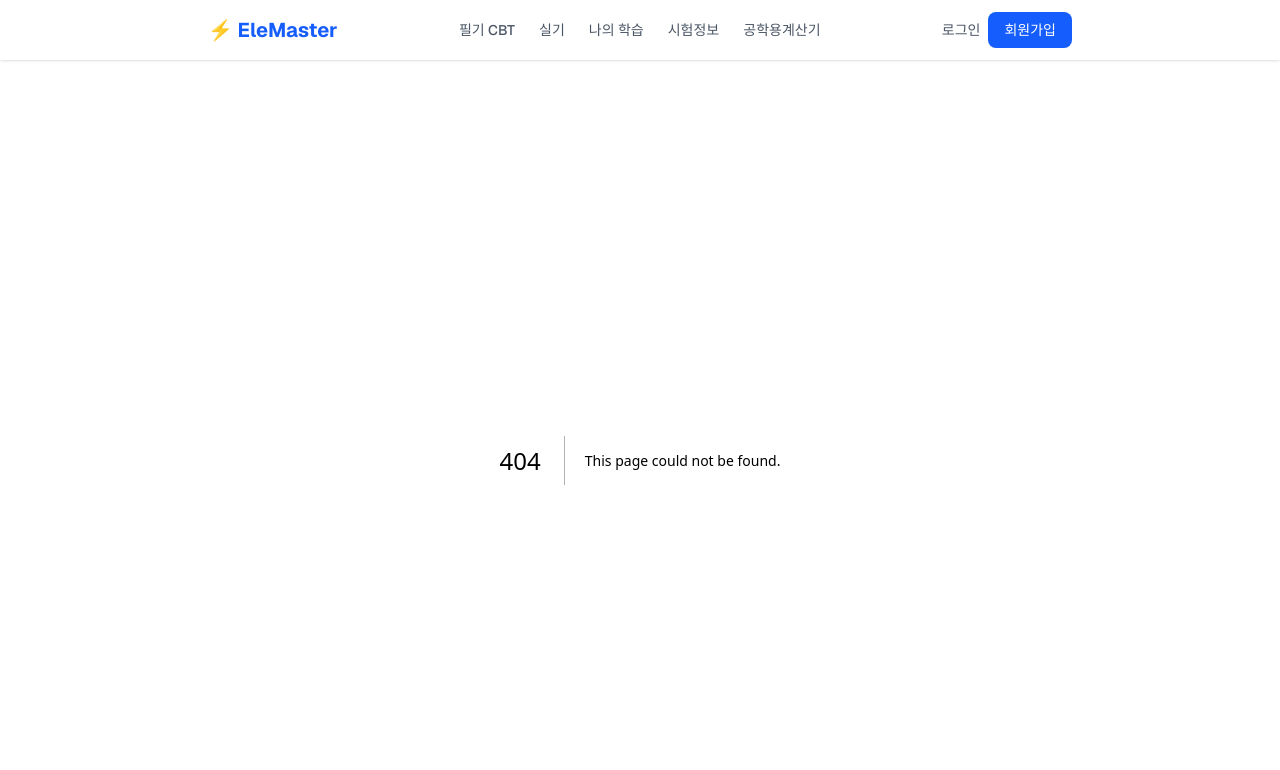
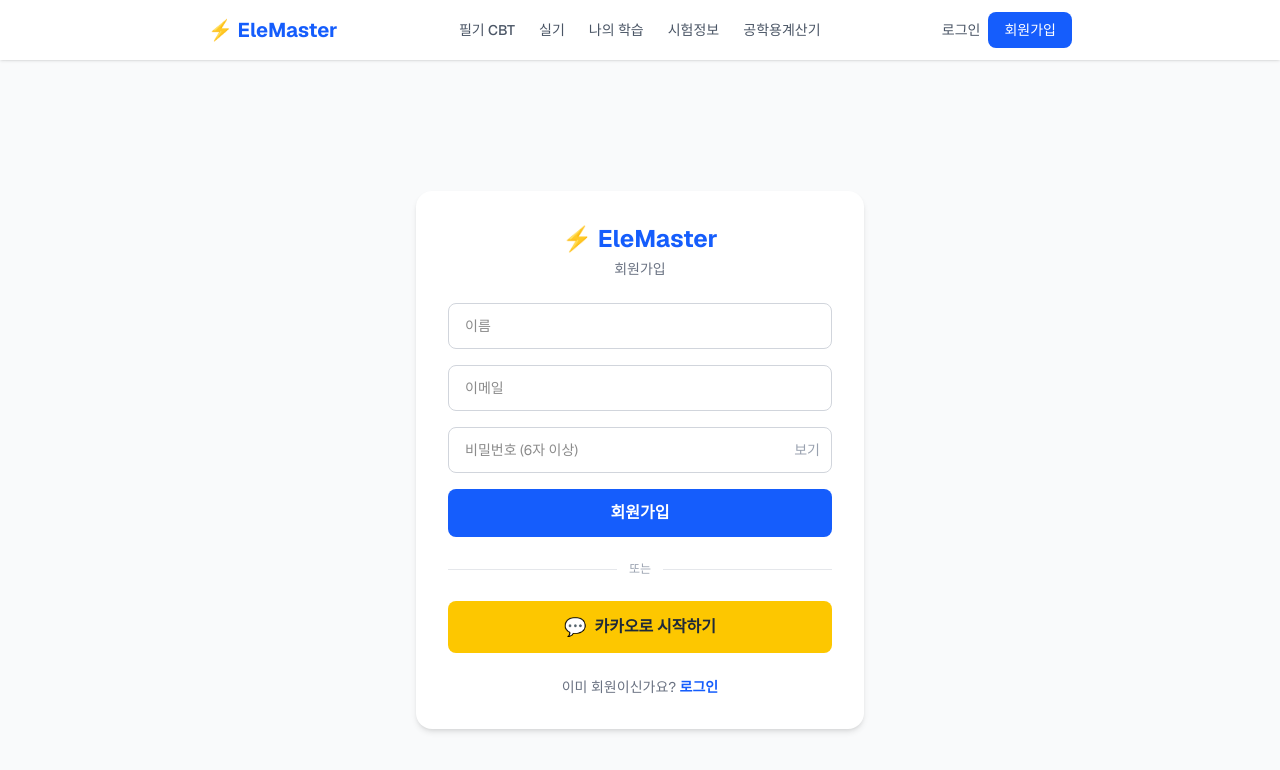
Before and after one commit to leeosan/elemaster, a Next.js app: page /signup in a window 1280 px wide. Before the commit this address had no page. Shown: the top 770 px of the page. Built offline with nearby package versions, Linux system fonts and the light colour scheme; no server answers.

Commit message:
feat: 회원가입 페이지 추가

```diff
--- /dev/null
+++ b/src/app/signup/page.tsx
@@ -0,0 +1,133 @@
+"use client"
+import { useState } from "react"
+import Link from "next/link"
+import { createClient } from "@/lib/supabase"
+import { useRouter } from "next/navigation"
+
+export default function SignupPage() {
+  const router = useRouter()
+  const supabase = createClient()
+  const [name, setName] = useState("")
+  const [email, setEmail] = useState("")
+  const [password, setPassword] = useState("")
+  const [showPassword, setShowPassword] = useState(false)
+  const [loading, setLoading] = useState(false)
+  const [error, setError] = useState("")
+
+  const handleSignup = async () => {
+    if (!name || !email || !password) {
+      setError("모든 항목을 입력해주세요.")
+      return
+    }
+    if (password.length < 6) {
+      setError("비밀번호는 6자 이상 입력해주세요.")
+      return
+    }
+    setLoading(true)
+    setError("")
+
+    const { data, error: signupError } = await supabase.auth.signUp({
+      email,
+      password,
+      options: {
+        data: { name }
+      }
+    })
+
+    if (signupError) {
+      setError(signupError.message)
+      setLoading(false)
+      return
+    }
+
+    const userId = data.user?.id
+    if (userId) {
+      await supabase.from("profiles").upsert({
+        id: userId,
+        name,
+        email,
+      })
+    }
+
+    router.push("/")
+    setLoading(false)
+  }
+
+  async function handleKakaoLogin() {
+    await supabase.auth.signInWithOAuth({
+      provider: "kakao",
+      options: {
+        redirectTo: `${window.location.origin}/`,
+        scopes: "profile_nickname profile_image",
+      }
+    })
+  }
+
+  return (
+    <div className="min-h-screen bg-gray-50 flex items-center justify-center px-4">
+      <div className="bg-white rounded-2xl shadow-md p-8 w-full max-w-md">
+        <div className="text-center mb-6">
+          <h1 className="text-2xl font-bold text-blue-600">⚡ EleMaster</h1>
+          <p className="text-gray-500 text-sm mt-1">회원가입</p>
+        </div>
+
+        {error && <p className="text-red-500 text-sm mb-4 text-center bg-red-50 p-3 rounded-lg">{error}</p>}
+
+        <div className="flex flex-col gap-4">
+          <input
+            type="text"
+            placeholder="이름"
+            value={name}
+            onChange={e => setName(e.target.value)}
+            className="border border-gray-300 rounded-lg px-4 py-3 focus:outline-none focus:border-blue-500 text-sm"
+          />
+          <input
+            type="email"
+            placeholder="이메일"
+            value={email}
+            onChange={e => setEmail(e.target.value)}
+            className="border border-gray-300 rounded-lg px-4 py-3 focus:outline-none focus:border-blue-500 text-sm"
+          />
+          <div className="relative">
+            <input
+              type={showPassword ? "text" : "password"}
+              placeholder="비밀번호 (6자 이상)"
+              value={password}
+              onChange={e => setPassword(e.target.value)}
+              className="w-full border border-gray-300 rounded-lg px-4 py-3 pr-16 focus:outline-none focus:border-blue-500 text-sm"
+            />
+            <button
+              type="button"
+              onClick={() => setShowPassword(!showPassword)}
+              className="absolute right-3 top-1/2 -translate-y-1/2 text-gray-400 hover:text-gray-600 text-sm"
+            >
+              {showPassword ? "숨기기" : "보기"}
+            </button>
+          </div>
+
+          <button
+            onClick={handleSignup}
+            disabled={loading}
+            className="bg-blue-600 text-white py-3 rounded-lg font-bold hover:bg-blue-700 disabled:opacity-50"
+          >
+            {loading ? "처리 중..." : "회원가입"}
+          </button>
+
+          <div className="relative my-2">
+            <div className="absolute inset-0 flex items-center"><div className="w-full border-t border-gray-200"></div></div>
+            <div className="relative flex justify-center"><span className="bg-white px-3 text-xs text-gray-400">또는</span></div>
+          </div>
+
+          <button onClick={handleKakaoLogin} className="w-full py-3 bg-yellow-400 text-gray-800 rounded-lg font-semibold hover:bg-yellow-500 flex items-center justify-center gap-2">
+            <span className="text-lg">💬</span> 카카오로 시작하기
+          </button>
+        </div>
+
+        <p className="text-center text-gray-500 text-sm mt-6">
+          이미 회원이신가요?{" "}
+          <Link href="/login" className="text-blue-600 font-semibold hover:underline">로그인</Link>
+        </p>
+      </div>
+    </div>
+  )
+}
```
